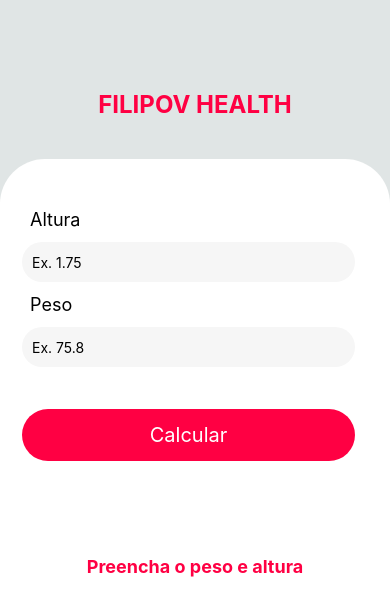
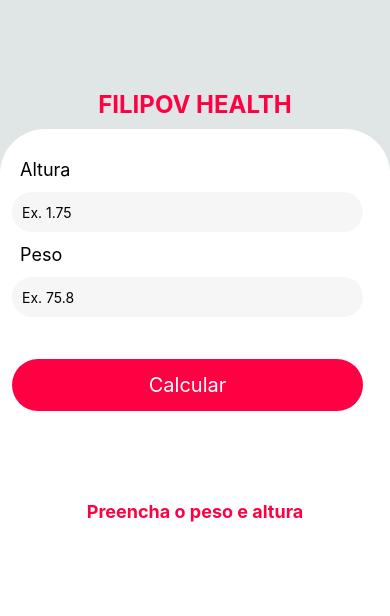
Before and after one commit to marcelofilipov/filipov-health-mobile, a React Native app: screen / in a window 390 px wide. Shown: the top 616 px of the page. Built offline with nearby package versions, Linux system fonts and the light colour scheme.

Commit message:
Features implemented

```diff
--- a/src/components/Form/ResultImc/style.js
+++ b/src/components/Form/ResultImc/style.js
@@ -3,7 +3,7 @@
 const styles = StyleSheet.create({
     resultImc:{
         flex:1,
-        marginTop:15,
+        marginTop:20,
         paddingTop:60,
         borderRadius:50,
         alignItems:"center",
--- a/src/components/Form/index.js
+++ b/src/components/Form/index.js
@@ -1,5 +1,12 @@
 import React, { useState } from "react"
-import { View, Text, TextInput, TouchableOpacity, Vibration } from "react-native"
+import {
+    View,
+    Text,
+    TextInput,
+    TouchableOpacity,
+    Vibration,
+    Pressable,
+    Keyboard } from "react-native"
 import ResultImc from "./ResultImc";
 import styles from "./style";
 
@@ -13,7 +20,8 @@
     const [errorMessage, setErrorMessage] = useState(null);
 
     function imcCalculator() {
-        return setImc((weight/(height*height)).toFixed(2))
+        let heightFmt = height.replace(",",".")
+        return setImc((weight/(heightFmt*heightFmt)).toFixed(2))
     }
 
     function verificationImc() {
@@ -40,7 +48,7 @@
     }
 
     return(
-        <View style={styles.formContext}>
+        <Pressable onPress={Keyboard.dismiss} style={styles.formContext}>
             <View style={styles.form}>
                 <Text style={styles.formLabel}>Altura</Text>
                 <Text style={styles.errorMessage}>{errorMessage}</Text>
@@ -70,6 +78,6 @@
                 </TouchableOpacity>
             </View>
             <ResultImc messageResultImc={messageImc} resultImc={imc} />
-        </View>
+        </Pressable>
     );
 }
--- a/src/components/Form/style.js
+++ b/src/components/Form/style.js
@@ -2,20 +2,15 @@
 
 const styles = StyleSheet.create({
     formContext: {
-        width:"100%",
-        height:"100%",
-        bottom:0,
+        flex:1,
         backgroundColor:"#fff",
         alignItems:"center",
         borderTopLeftRadius:45,
         borderTopRightRadius:45,
-        marginTop:30,
+        paddingTop:30,
     },
     form:{
         width:"100%",
-        height:"auto",
-        marginTop:40,
-        padding: 10,
     },
     formLabel:{
         color:"#000",
```
